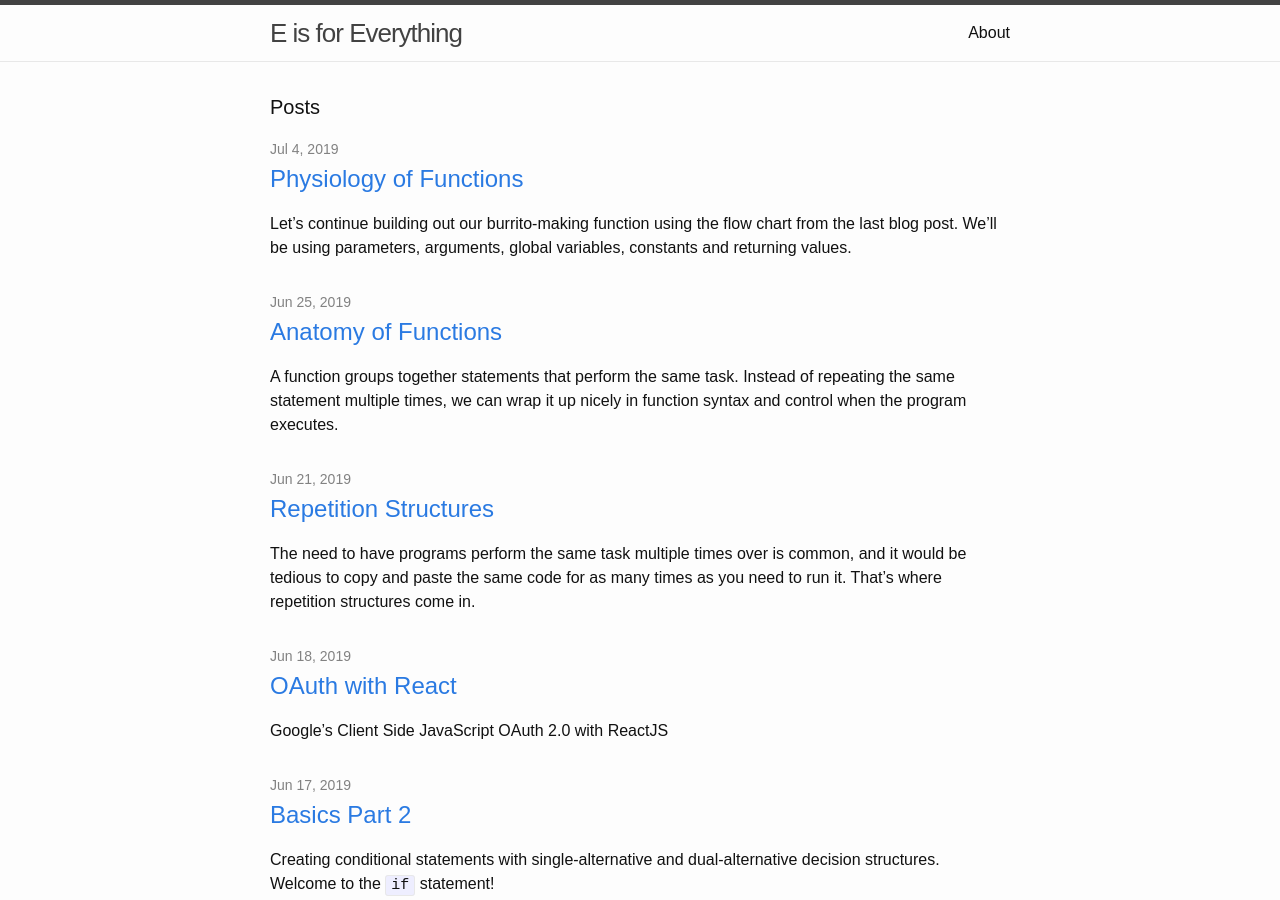
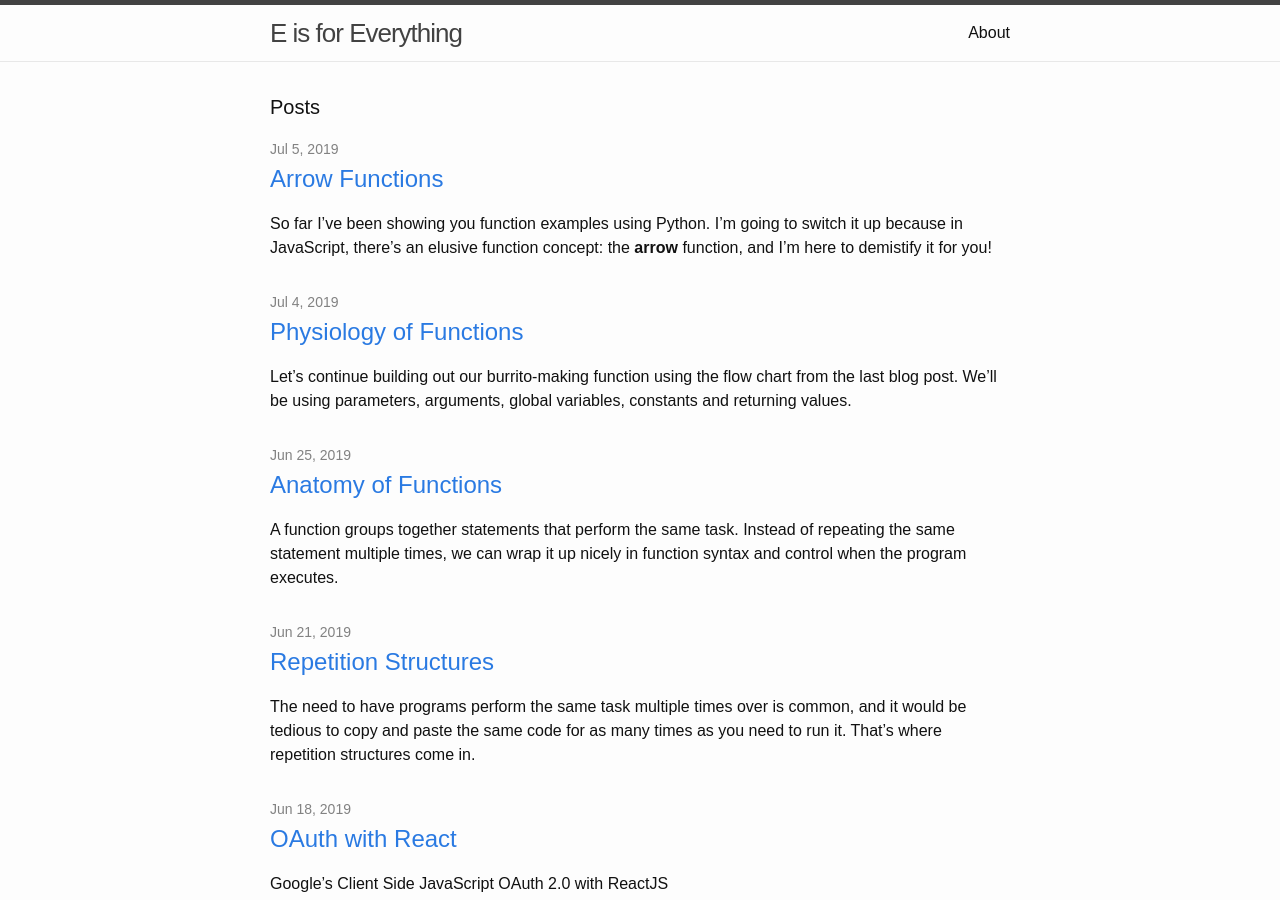
Before and after one commit to emilyannemoses/blog, a Jekyll site: the page built from index.html, in a window 1280 px wide and 900 px high. Built offline with Jekyll 4.4.1, drawn with Linux system fonts in a browser that asks for light colours.

Commit message:
arrow functions

```diff
--- a/_posts/2019-07-04-functions-cont.md
+++ b/_posts/2019-07-04-functions-cont.md
@@ -136,4 +136,4 @@
 <h4>Got Questions❓, Comments 🗣 or Edits ✍</h4>
 <h5>Use the Twitter thread below and hashtag <a href="https://twitter.com/hashtag/e4everything?f=tweets&vertical=default&lang=en" target="_blank">#E4Everything</a> to get in touch with me regarding this blog post:</h5>
 
-<span><a href="https://eamoses.github.io/blog/2019/06/25/functions.html" style="float:left;">Previous: Functions</a><a href="#" style="float:right;">Next: TBD</a></span>
+<span><a href="https://eamoses.github.io/blog/2019/06/25/functions.html" style="float:left;">Previous: Functions</a><a href="https://eamoses.github.io/blog/2019/07/05/arrow-function.html" style="float:right;">Next: Arrow Functions</a></span>
--- /dev/null
+++ b/_posts/2019-07-05-arrow-function.md
@@ -0,0 +1,17 @@
+---
+layout: post
+title:  "Arrow Functions"
+---
+
+So far I've been showing you function examples using Python. I'm going to switch it up because in JavaScript, there's an elusive function concept: the **arrow** function, and I'm here to demistify it for you!
+
+🚧Under construction, coming soon!🚧
+
+Happy coding!
+
+E
+<hr>
+<h4>Got Questions❓, Comments 🗣 or Edits ✍</h4>
+<h5>Use the Twitter thread below and hashtag <a href="https://twitter.com/hashtag/e4everything?f=tweets&vertical=default&lang=en" target="_blank">#E4Everything</a> to get in touch with me regarding this blog post:</h5>
+
+<span><a href="https://eamoses.github.io/blog/2019/07/04/functions-cont.html" style="float:left;">Previous: Functions</a><a href="#" style="float:right;">Next: TBD</a></span>
```
